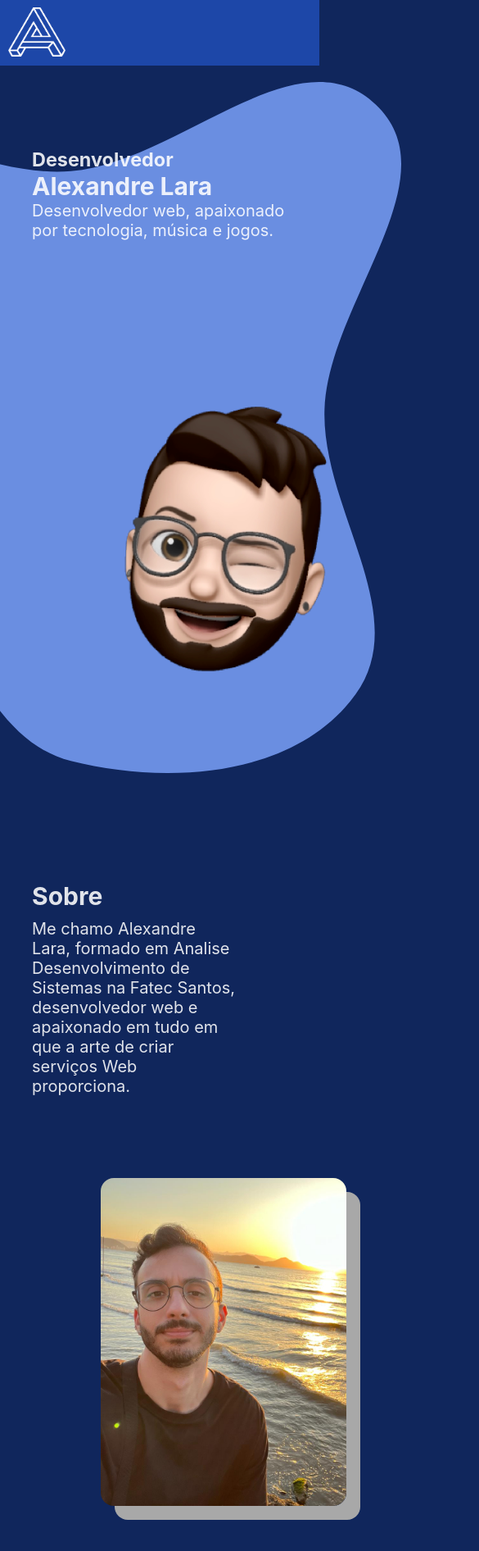
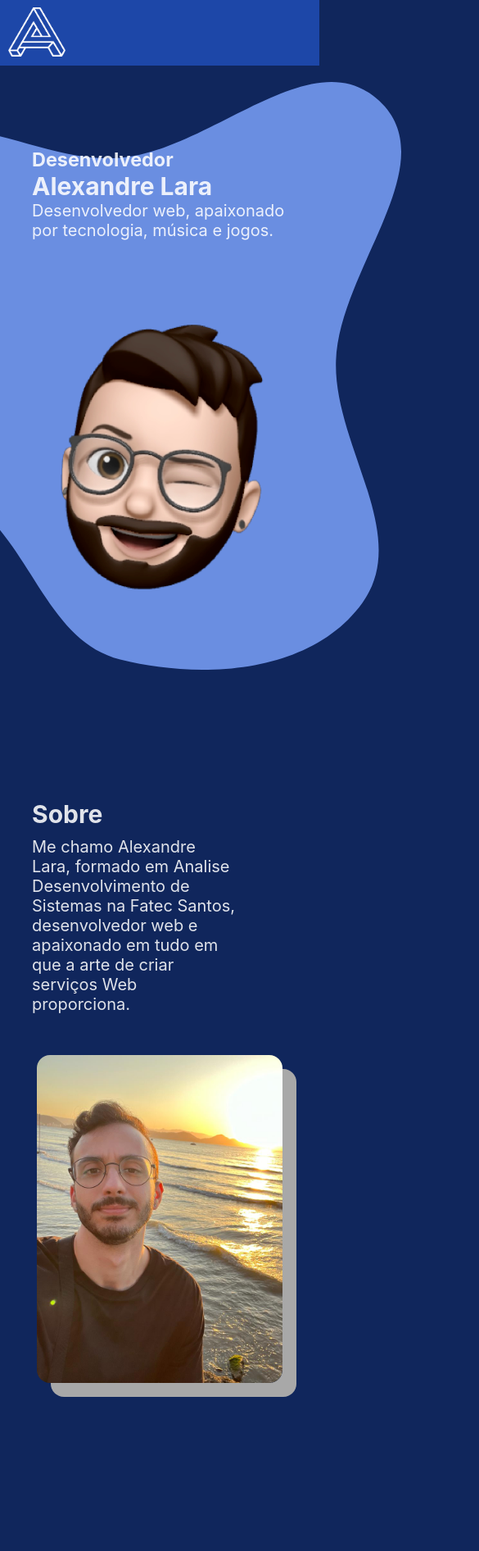
Before and after one commit to AlexandreLaraJr/myPortfolio, a React (Vite) app: page / in a window 390 px wide. Shown: the top 1892 px of the page at 82% size, 585 px wide, since content can reach past the window. Built offline with nearby package versions, Linux system fonts and the light colour scheme; some icons are missing.

Commit message:
Ajuste na proporção mobile

```diff
--- a/src/index.css
+++ b/src/index.css
@@ -17,6 +17,13 @@ html {
 }
 
 @media (max-width: 767px) {
+    /* #root {
+        display: flex;
+        flex-direction: column;
+        justify-content: center;
+        align-items: center;
+    } */
+
     header {
         position: fixed;
         background-color: #1d47a8;
@@ -50,7 +57,7 @@ html {
         top: 8rem;
         right: -200rem;
         width: 50%;
-        height: 100vh;
+        height: 100%;
 
         background-color: #1d47a8;
         box-shadow: -10px 5px 2px #00000063;
@@ -92,7 +99,7 @@ html {
     header .burgerMenu {
         position: fixed;
         height: 4rem;
-        margin-left: 92%;
+        margin-left: 85%;
         background: none;
         color: inherit;
         border: none;
@@ -107,9 +114,12 @@ html {
         z-index: 0;
         top: 10rem;
         right: -10rem;
+        aspect-ratio: auto;
+        height: 85%;
     }
 
     .pageContent {
+        width: 100%;
         font-size: 2rem;
         position: relative;
         padding-top: 8rem;
@@ -128,7 +138,7 @@ html {
         flex-direction: column;
         justify-content: center;
         align-items: center;
-        gap: 20rem;
+        gap: 10rem;
         width: 80%;
         bottom: 10rem;
     }
@@ -138,7 +148,7 @@ html {
     }
 
     #home .columnB {
-        padding-left: 50%;
+        /* padding-left: 50%; */
     }
 
     #about {
@@ -148,7 +158,7 @@ html {
         flex-direction: column;
         justify-content: center;
         align-items: center;
-        gap: 10rem;
+        gap: 5rem;
         width: 80%;
     }
 
@@ -162,7 +172,7 @@ html {
 
     #about .columnB {
         padding-bottom: 50rem;
-        padding-left: 50%;
+        /* padding-left: 50%; */
     }
 
     #about .columnB img {
@@ -172,18 +182,22 @@ html {
         box-shadow: 17px 17px 0px #a8a8a8;
     }
 
+    /* =================
+    contatos
+    ================= */
+
     #contact {
         position: absolute;
         top: 30rem;
         margin-top: 180rem;
         display: flex;
         flex-direction: column;
-        gap: 20rem;
+        gap: 15rem;
         width: 80%;
     }
 
     #contact .columnA {
-        position: absolute;
+        /* position: absolute; */
         display: flex;
         flex-direction: column;
         align-items: flex-start;
@@ -208,12 +222,14 @@ html {
     }
 
     #contact .columnB {
-        padding-left: 12rem;
-        position: absolute;
+        /* padding-left: 12rem; */
+        /* position: absolute; */
         z-index: 10;
     }
 
     #contact .columnB img {
+        aspect-ratio: auto;
+        width: 100%;
         margin-bottom: -5rem;
     }
 }
```
